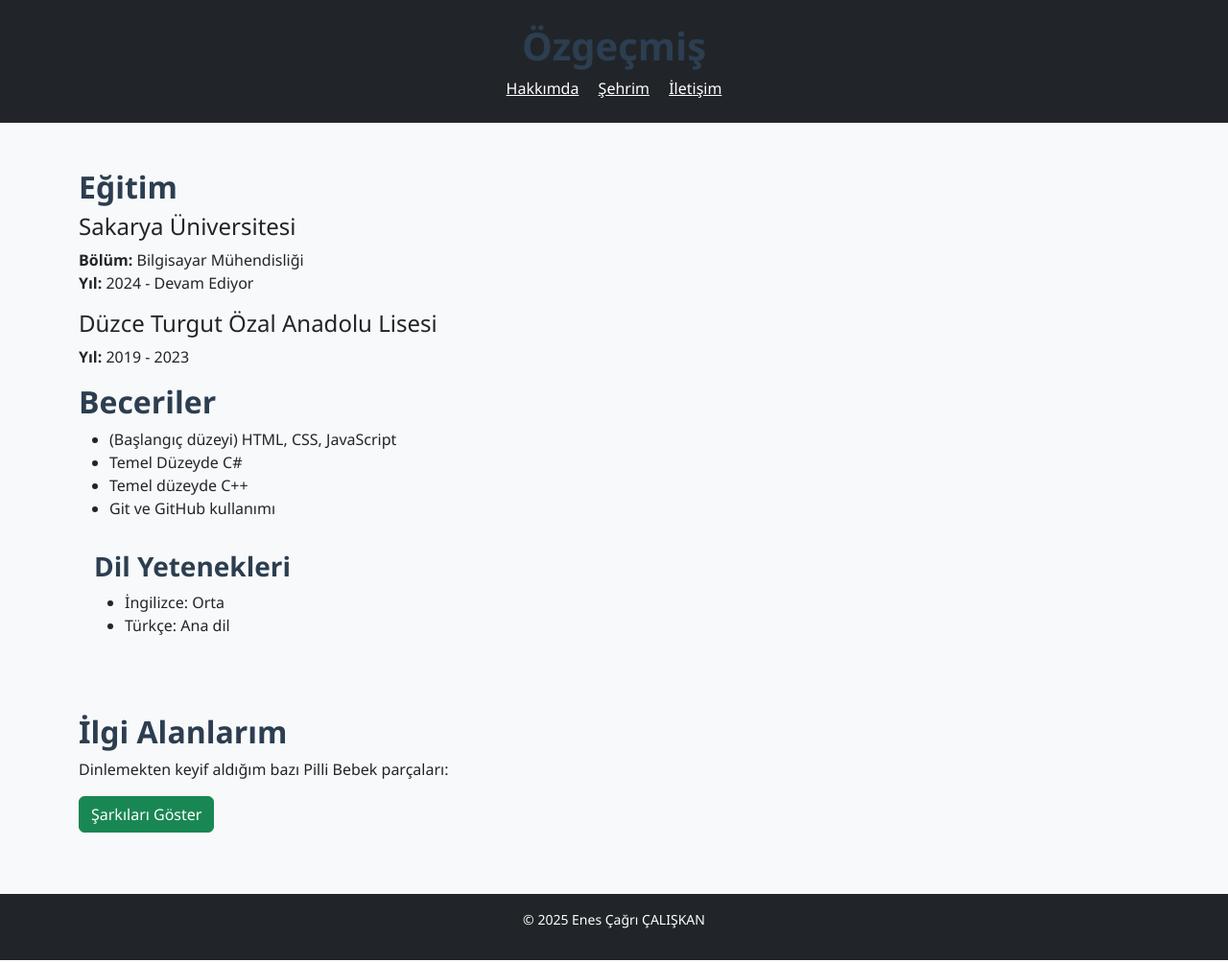
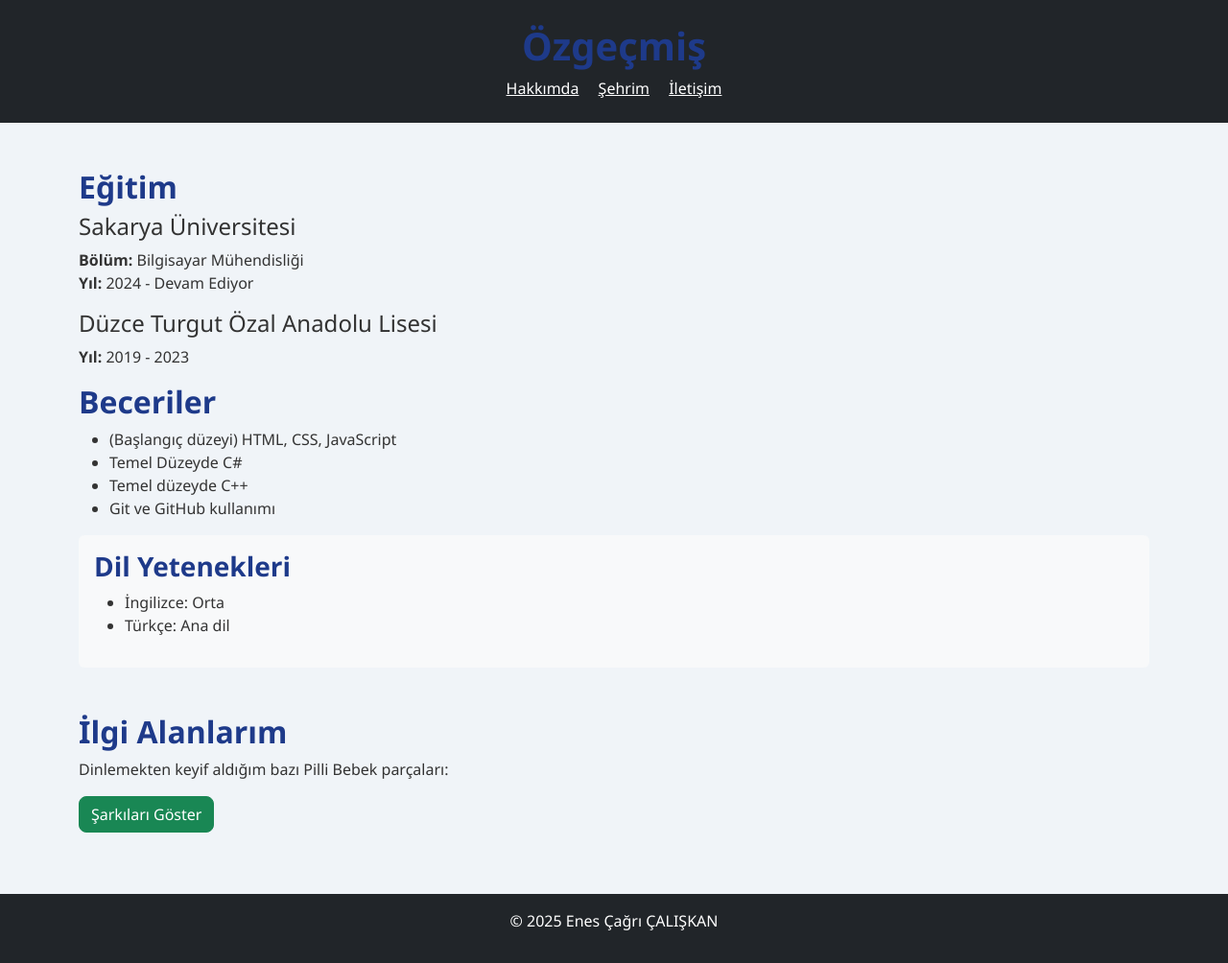
Before and after one commit to enescagri34/webtek-project, a PHP site: page /cv.html in a window 1280 px wide. Shown: the whole page at 96% size. Run offline with PHP 8.4, Linux system fonts and the light colour scheme.

Commit message:
Stil dosyası güncellendi

```diff
--- a/style.css
+++ b/style.css
@@ -1,48 +1,46 @@
-/* Genel yazı tipi ve sayfa rengi */
 body {
-  font-family: 'Segoe UI', Tahoma, Geneva, Verdana, sans-serif;
-  background-color: #f8f9fa;
-  color: #212529;
-  margin: 0;
-  padding: 0;
+  font-family: 'Segoe UI', Tahoma, sans-serif;
+  background-color: #f0f4f8;
+  color: #333;
 }
 
-/* Başlık stilleri */
 h1, h2, h3 {
-  font-weight: 600;
-  color: #2c3e50;
+  font-weight: 700;
+  color: #1e3a8a;
 }
 
-/* Footer */
-footer {
-  background-color: #343a40;
-  color: white;
-  padding: 20px;
-  font-size: 14px;
+.navbar {
+  transition: all 0.3s ease-in-out;
 }
 
-/* Galeri görselleri */
+.navbar .nav-link {
+  font-weight: 500;
+  transition: color 0.2s;
+}
+
+.navbar .nav-link:hover {
+  color: #ffc107;
+}
+
+.card {
+  border: none;
+  box-shadow: 0 5px 10px rgba(0,0,0,0.08);
+  transition: transform 0.3s;
+}
+
+.card:hover {
+  transform: translateY(-4px);
+}
+
+button, .btn {
+  border-radius: 8px;
+}
+
 img {
-  border-radius: 10px;
+  border-radius: 8px;
   transition: transform 0.3s ease;
 }
 
 img:hover {
-  transform: scale(1.03);
+  transform: scale(1.02);
 }
-
-/* Form hata görseli */
-.is-invalid {
-  border: 2px solid red;
-}
-
-/* Form kartları */
-.card {
-  box-shadow: 0 0 10px rgba(0,0,0,0.1);
-}
-
-/* Butonlar için hover */
-button:hover {
-  opacity: 0.9;
-  transition: 0.
-}
```
